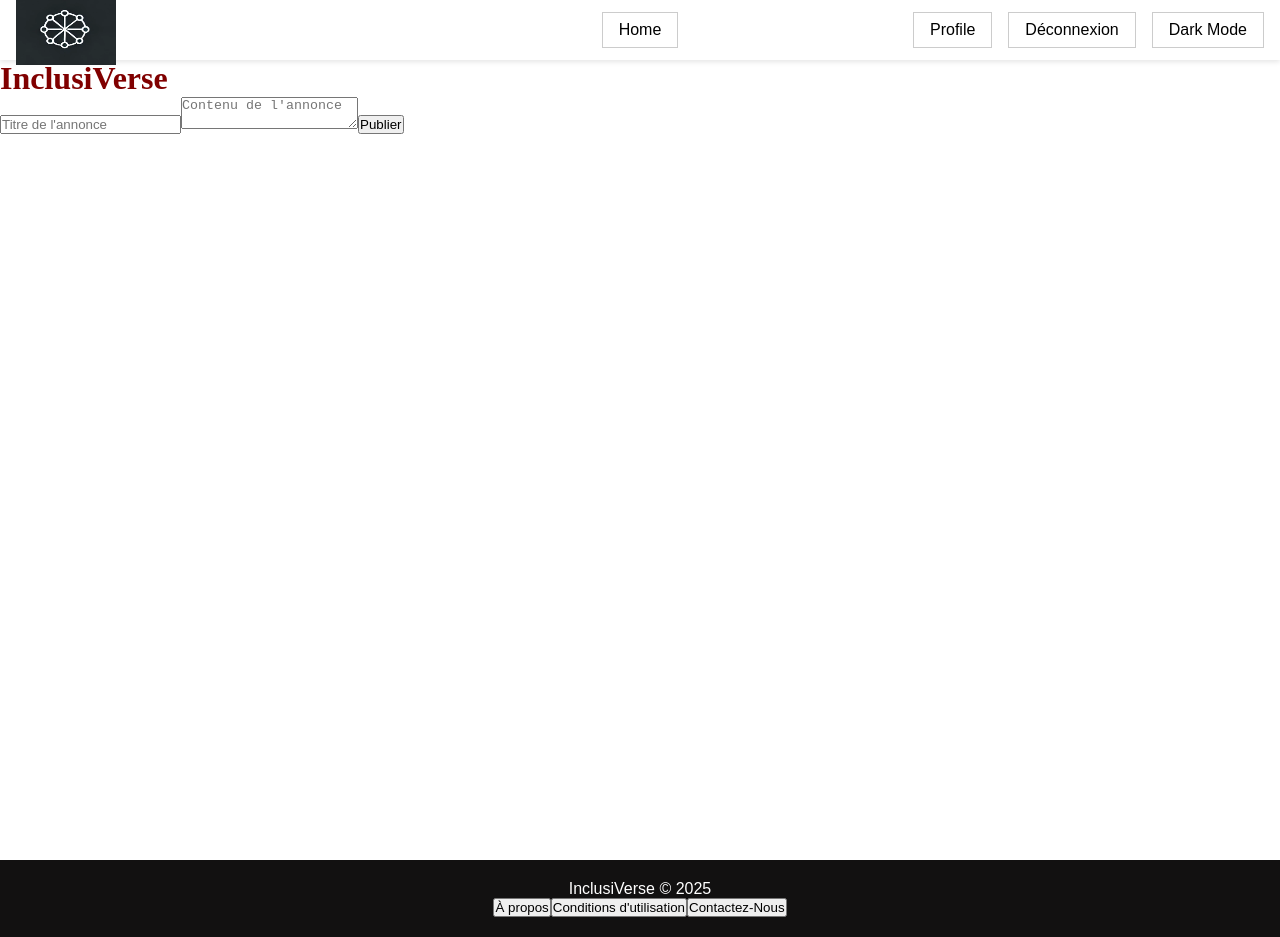
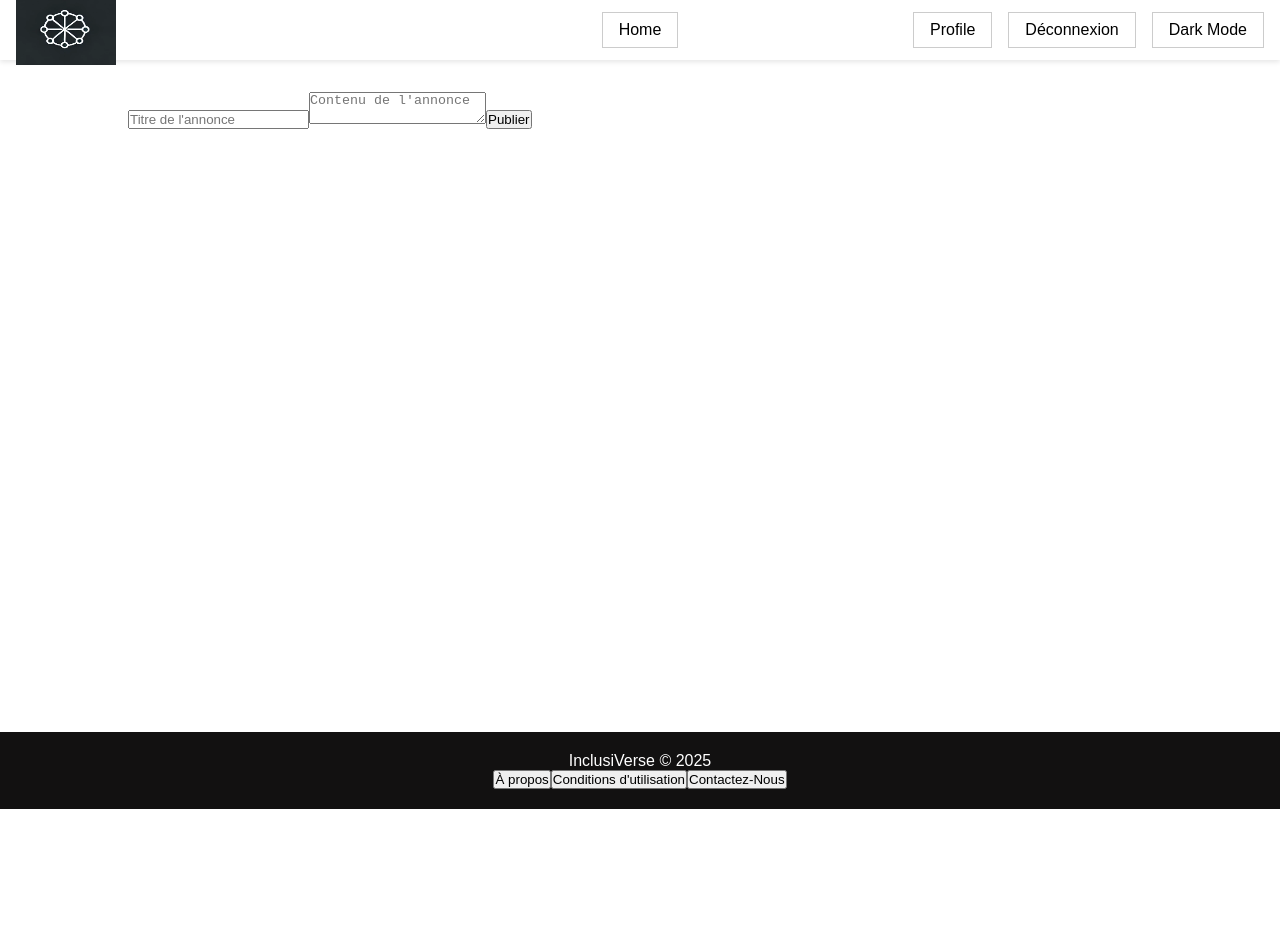
Before and after one commit to WildCodeSchool-2024-09/JS-RemoteFR-Crew404-Inclusiverse, a React (Vite) app in the folder client/: page / in a window 1280 px wide. After the commit the page ends 809 px from the top, so only its background shows below. Built offline with nearby package versions, Linux system fonts and the light colour scheme.

Commit message:
created layout page

```diff
--- a/client/src/App.css
+++ b/client/src/App.css
@@ -2,26 +2,6 @@
   margin: 0;
   padding: 0;
   box-sizing: border-box;
-}
-
-#root {
-  display: flex;
-  flex-direction: column;
-  min-height: 100vh;
-}
-
-body {
-  height: 100%;
-}
-
-.h1,
-.container {
-  display: flex;
-  margin-top: auto;
-  font-size: 1rem;
-  color: #800000;
-  flex-direction: column;
-  min-height: 100vh;
 }
 
 .footer {
@@ -34,6 +14,7 @@ body {
   width: 100%;
   margin-top: auto;
 }
+
 .dark-mode .navbar {
   background-color: #1e1e1e;
   color: #bbbbbb;
--- a/client/src/App.tsx
+++ b/client/src/App.tsx
@@ -1,27 +1,9 @@
-import { useState } from "react";
 import Feed from "./components/Feed";
-import Footer from "./components/Footer/Footer";
-import Navbar from "./components/Navbar/Navbar";
-import "./App.css";
 
 function App() {
-  const [isDarkMode, setIsDarkMode] = useState(false); // État pour gérer le thème global
-
-  // Basculer entre clair et sombre
-  const toggleDarkMode = () => {
-    setIsDarkMode((prevMode) => !prevMode);
-  };
-
   return (
-    <div className={isDarkMode ? "dark-mode" : "light-mode"}>
-      {" "}
-      {/* Applique la classe globale */}
-      <Navbar toggleDarkMode={toggleDarkMode} isDarkMode={isDarkMode} />
-      <main className="container">
-        <h1>InclusiVerse</h1>
-        <Feed />
-      </main>
-      <Footer />
+    <div>
+      <Feed />
     </div>
   );
 }
--- a/client/src/components/Navbar/Navbar.tsx
+++ b/client/src/components/Navbar/Navbar.tsx
@@ -4,13 +4,14 @@ interface NavbarProps {
   toggleDarkMode: () => void;
   isDarkMode: boolean;
 }
+
 function Navbar({ toggleDarkMode, isDarkMode }: NavbarProps) {
   return (
     <nav className="navbar">
       {/* Section gauche */}
       <div className="navbar-left">
         <img
-          src="public/images/logo_inclusiverse.png"
+          src="/images/logo_inclusiverse.png"
           alt="logo_inclusiverse"
           width={100}
           height={70}
--- /dev/null
+++ b/client/src/pages/Layout/Layout.css
@@ -0,0 +1,8 @@
+.h1,
+.container {
+  display: flex;
+  flex-direction: column;
+  min-height: 80vh;
+  width: 80%;
+  margin: 2rem auto 0 auto;
+}
--- /dev/null
+++ b/client/src/pages/Layout/Layout.tsx
@@ -0,0 +1,28 @@
+import { useState } from "react";
+import { Outlet } from "react-router-dom";
+import Footer from "../../components/Footer/Footer";
+import Navbar from "../../components/Navbar/Navbar";
+import "../../App.css";
+import "./Layout.css";
+
+function App() {
+  const [isDarkMode, setIsDarkMode] = useState(false);
+
+  // Basculer entre clair et sombre
+  const toggleDarkMode = () => {
+    setIsDarkMode((prevMode) => !prevMode);
+  };
+
+  return (
+    <div className={isDarkMode ? "dark-mode" : "light-mode"}>
+      {/* Applique la classe globale */}
+      <Navbar toggleDarkMode={toggleDarkMode} isDarkMode={isDarkMode} />
+      <main className="container">
+        <Outlet />
+      </main>
+      <Footer />
+    </div>
+  );
+}
+
+export default App;
```
Also changed, not shown: client/src/main.tsx (+12 -1 lines).
